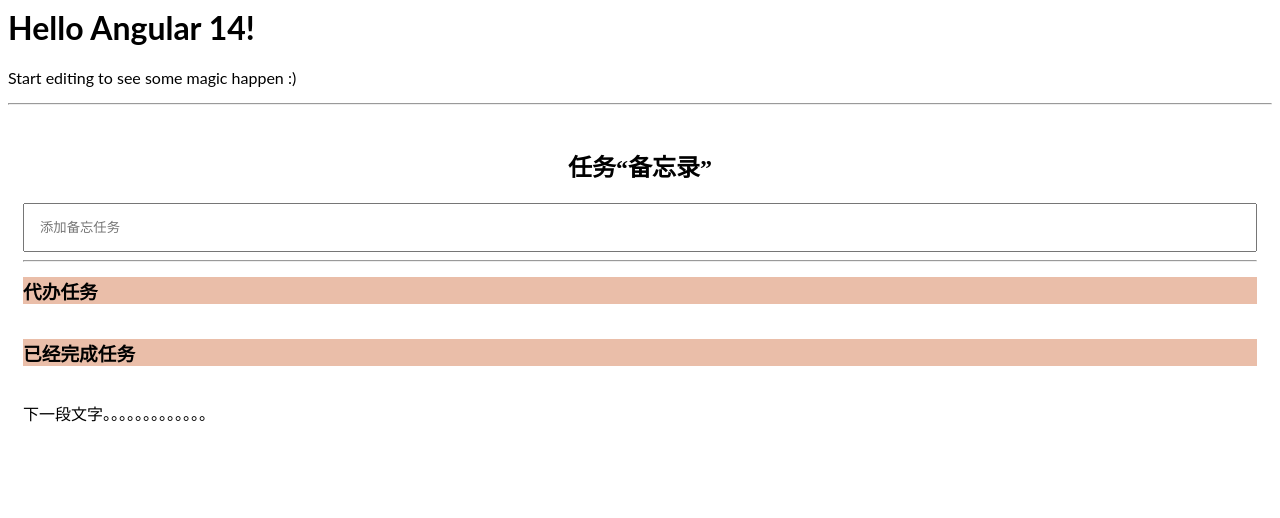
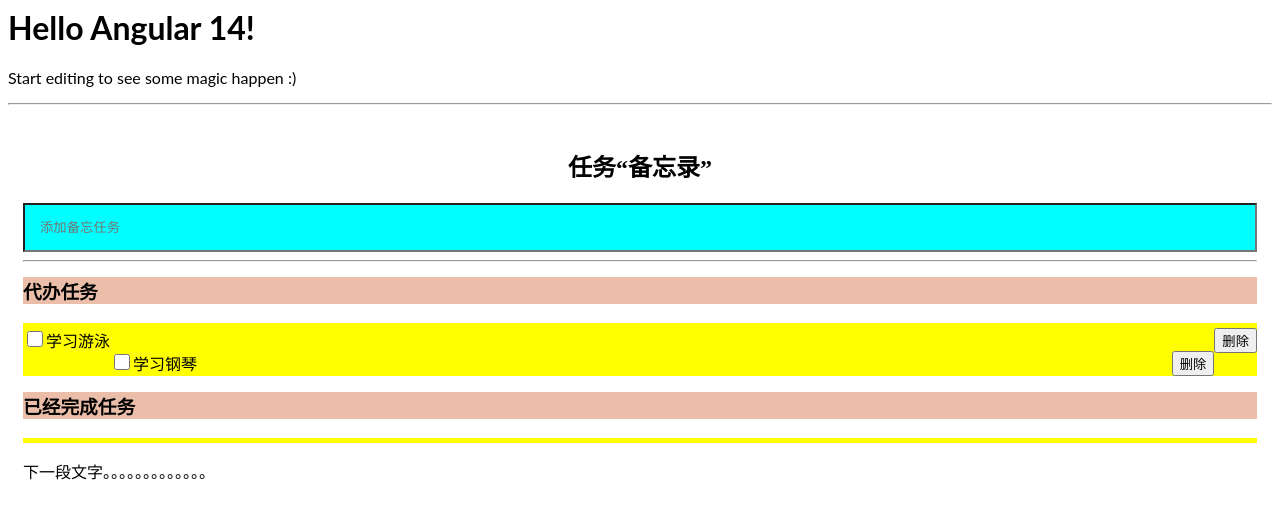
Before and after one commit to hawkinchina/angular-ex04-todolist, an Angular app: page / in a window 1280 px wide. Shown: the top 518 px of the page. Built offline with nearby package versions, Linux system fonts and the light colour scheme.

Commit message:
2 files modified

```diff
--- a/src/app/components/todolist/todolist.component.css
+++ b/src/app/components/todolist/todolist.component.css
@@ -11,6 +11,7 @@
   width: 100%;
   padding: 15px;
   box-sizing: border-box;
+  background-color: aqua;
 }
 
 h3 {
--- a/src/app/components/todolist/todolist.component.ts
+++ b/src/app/components/todolist/todolist.component.ts
@@ -9,8 +9,8 @@
 export class TodolistComponent implements OnInit {
   public keyword: string = '';
   public todolist: any[] = [
-    // { title: '学习游泳', status: 0 },
-    // { title: '学习钢琴', status: 0 },
+    { title: '学习游泳', status: 0 },
+    { title: '学习钢琴', status: 0 },
   ];
 
   // 定义doAdd事件
```
